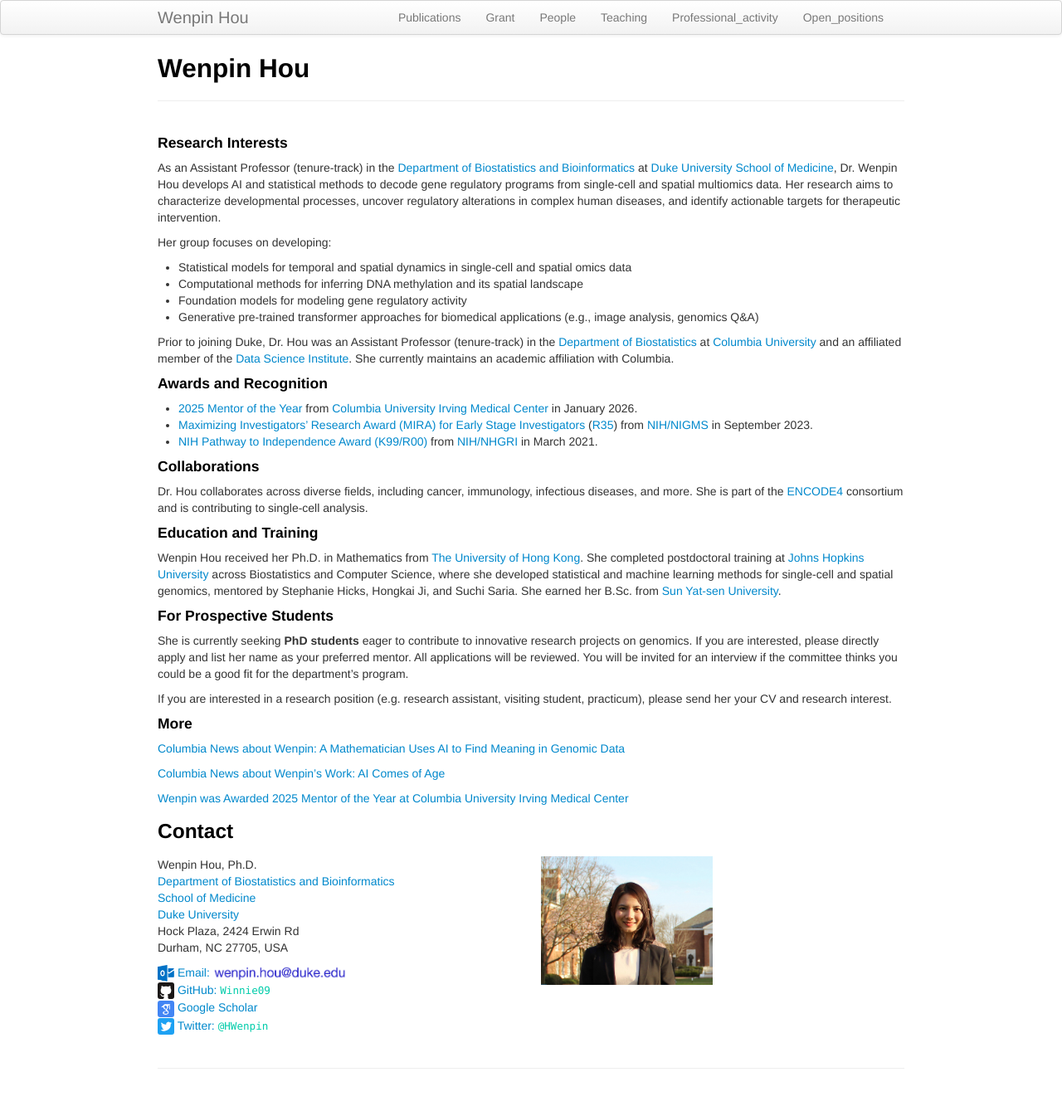
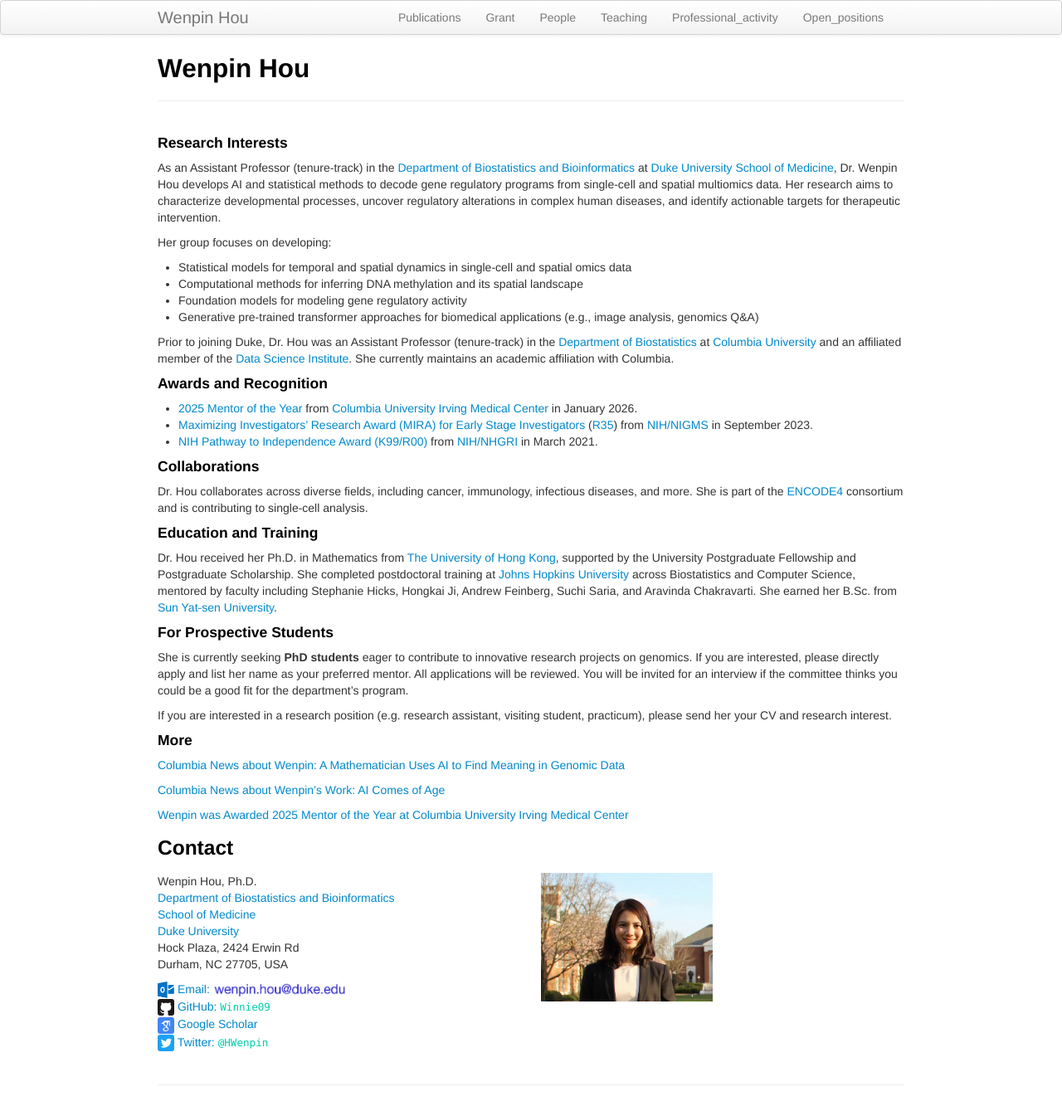
Before and after one commit to Winnie09/Wenpin_Hou, a Jekyll site: the page built from index.md, in a window 1280 px wide. Shown: the whole page at 83% size. Built offline with Jekyll 4.4.1, drawn with Linux system fonts in a browser that asks for light colours.

Commit message:
add changes

```diff
--- a/index.md
+++ b/index.md
@@ -24,7 +24,7 @@
 Dr. Hou collaborates across diverse fields, including cancer, immunology, infectious diseases, and more. She is part of the [ENCODE4](https://www.encodeproject.org/) consortium and is contributing to single-cell analysis.
 
 #### Education and Training
-Wenpin Hou received her Ph.D. in Mathematics from [The University of Hong Kong](https://www.hku.hk/). She completed postdoctoral training at [Johns Hopkins University](https://www.jhu.edu/) across Biostatistics and Computer Science, where she developed statistical and machine learning methods for single-cell and spatial genomics, mentored by Stephanie Hicks, Hongkai Ji, and Suchi Saria.
+Dr. Hou received her Ph.D. in Mathematics from [The University of Hong Kong](https://www.hku.hk/), supported by the University Postgraduate Fellowship and Postgraduate Scholarship. She completed postdoctoral training at [Johns Hopkins University](https://www.jhu.edu/) across Biostatistics and Computer Science, mentored by faculty including Stephanie Hicks, Hongkai Ji, Andrew Feinberg, Suchi Saria, and Aravinda Chakravarti.
 She earned her B.Sc. from [Sun Yat-sen University](https://www.sysu.edu.cn/sysuen/).
 
 
```
